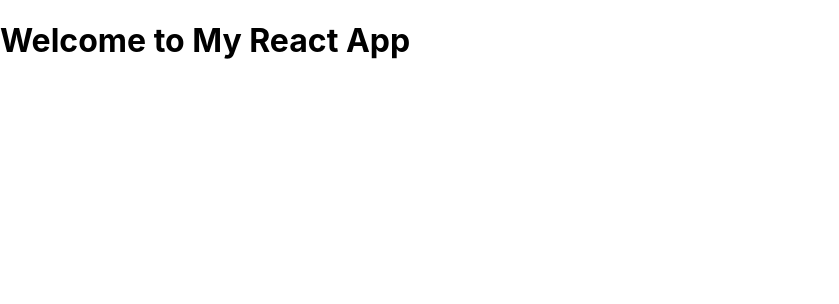
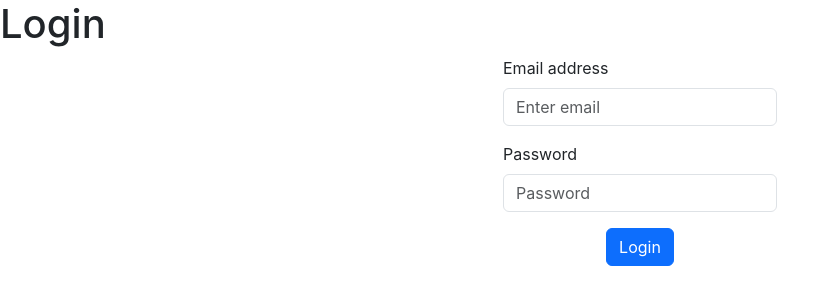
Before and after one commit to exuprys-dev/frontwebsalon, a React (Create React App) app: page / in a window 1280 px wide. Shown: the top 304 px of the page, without its empty margins (0-839 px from the left). Built offline with nearby package versions, Linux system fonts and the light colour scheme.

Commit message:
config du  .env

```diff
--- a/package.json
+++ b/package.json
@@ -7,7 +7,9 @@
     "@testing-library/jest-dom": "^6.9.1",
     "@testing-library/react": "^16.3.2",
     "@testing-library/user-event": "^13.5.0",
+    "axios": "^1.13.6",
     "bootstrap": "^5.3.8",
+    "bootstrap-icons": "^1.13.1",
     "react": "^19.2.4",
     "react-dom": "^19.2.4",
     "react-scripts": "5.0.1",
--- a/src/App.js
+++ b/src/App.js
@@ -1,8 +1,9 @@
+import Login from "./pages/login";
 
 function App() {
   return (
     <div className="App">
-        <h1>Welcome to My React App</h1>
+        <Login />
     </div>
   );
 }
--- a/src/index.js
+++ b/src/index.js
@@ -1,5 +1,8 @@
 import React from 'react';
 import ReactDOM from 'react-dom/client';
+import 'bootstrap/dist/css/bootstrap.min.css';
+import 'bootstrap/dist/js/bootstrap.bundle.min';
+import 'bootstrap-icons/font/bootstrap-icons.css';
 import './index.css';
 import App from './App';
 
--- a/src/pages/login.js
+++ b/src/pages/login.js
@@ -0,0 +1,25 @@
+// Login Page
+import React from 'react';
+
+
+function Login() {
+    return (
+        <div className="App">
+            <h1>Login</h1>
+            <div className='mb-3 w-100 d-flex flex-column align-items-center justify-content-center'>
+                <div className="mb-3">
+                    <label htmlFor="email" className="form-label">Email address</label>
+                    <input type="email" className="form-control" id="email" placeholder="Enter email" />
+                </div>
+                <div className="mb-3">
+                    <label htmlFor="password" className="form-label">Password</label>
+                    <input type="password" className="form-control" id="password" placeholder="Password" />
+                </div>
+                <button type="submit" className="btn btn-primary">Login</button>
+            </div>
+
+        </div>
+    );
+}
+
+export default Login;
```
Also changed, not shown: src/api/axios.js (added, +18 -0 lines), src/pages/myappointment.js (added), 2 other files (tests, documents, lock files or other folders).
